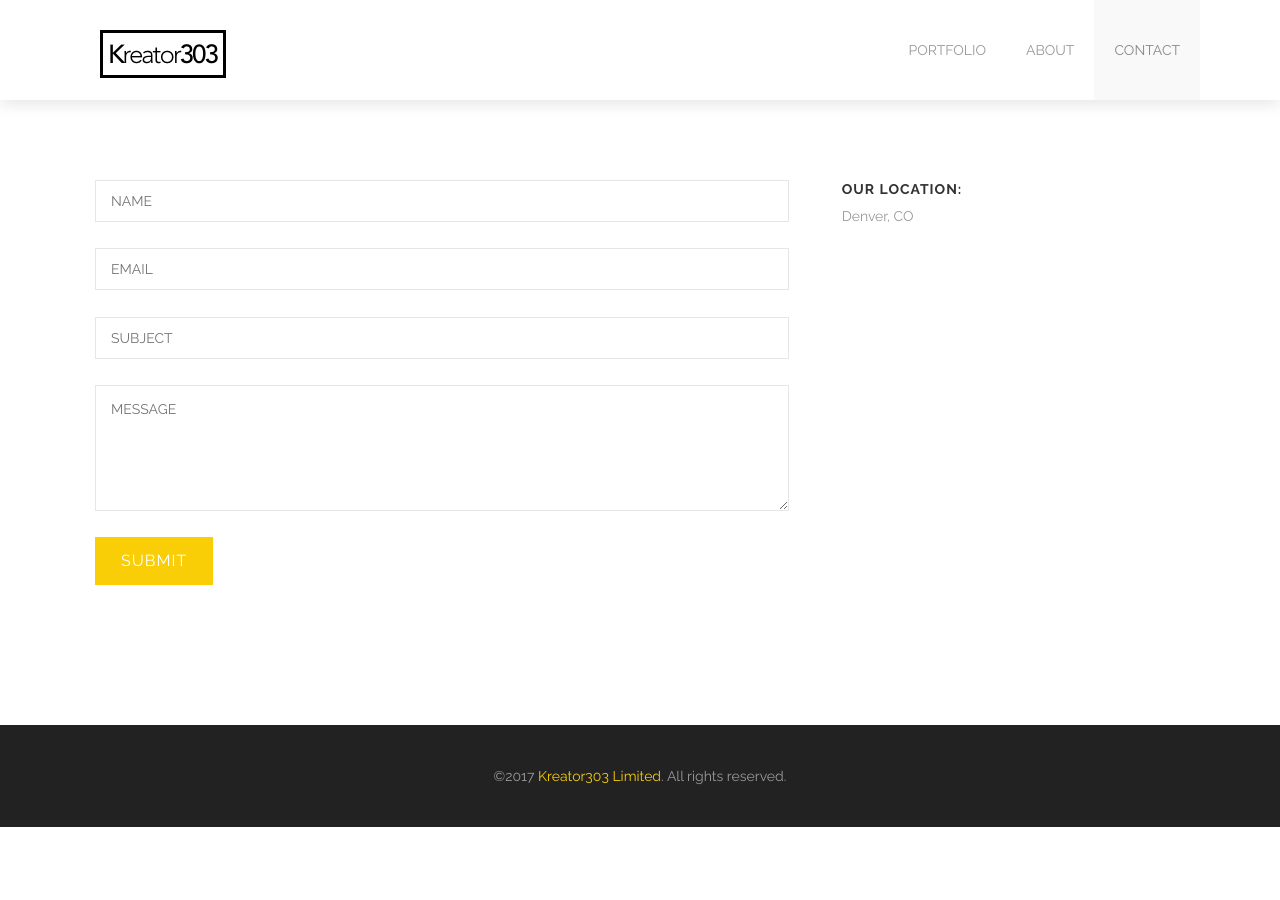
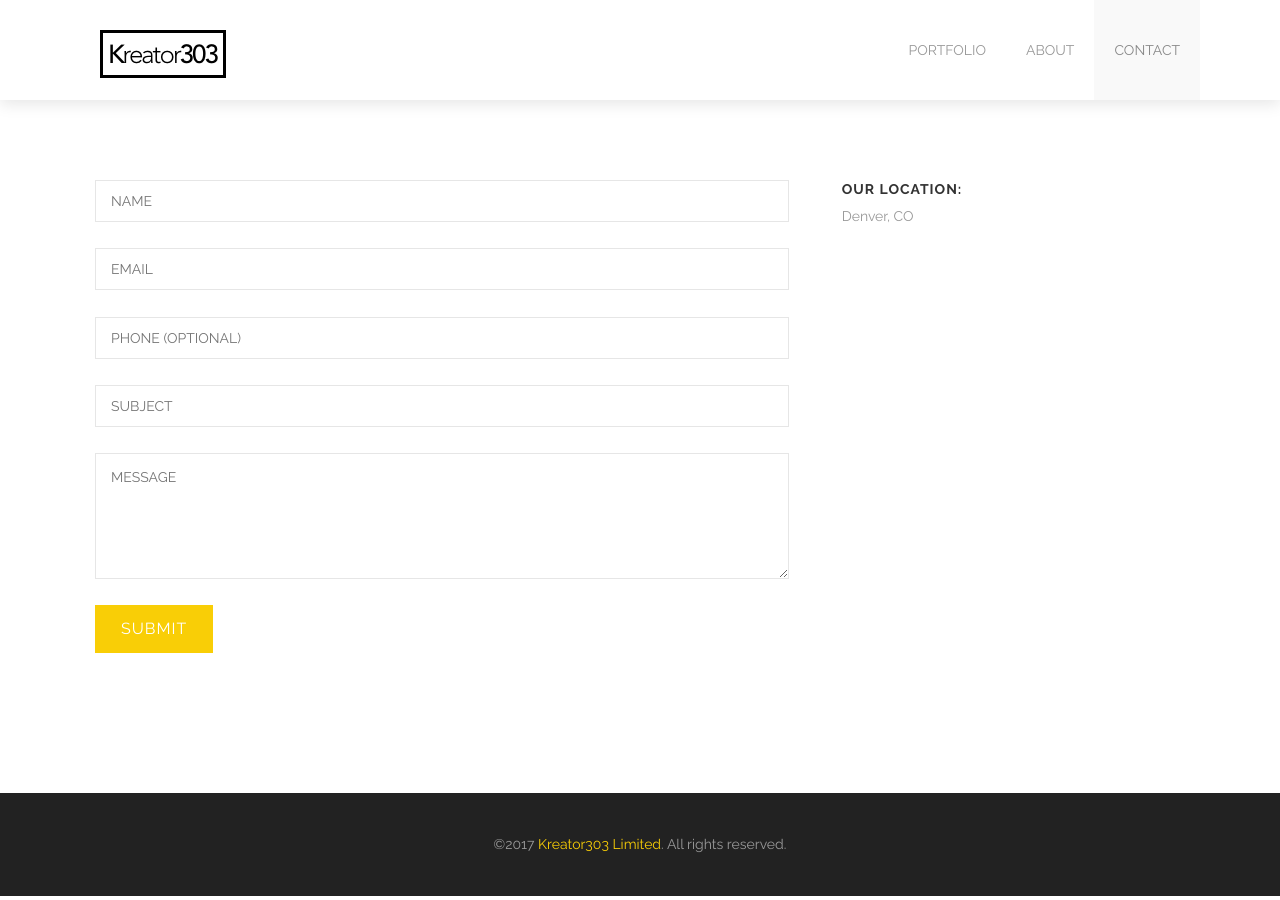
Before and after one commit to kreator303/kreator303.github.io, a Jekyll site: the page built from contact.html, in a window 1280 px wide. Built offline with Jekyll 4.4.1, drawn with Linux system fonts in a browser that asks for light colours.

Commit message:
Added phone field to contact form

```diff
--- a/contact.html
+++ b/contact.html
@@ -8,9 +8,6 @@ section_id: contact
     <div class='medium-8 columns'>
       <div class='form'>
         <div class='row'>
-
-
-
           <form id='contact_form' method='POST'>
             <div class='large-12 columns'>
               <p id='thanks' style='display: none;'>
@@ -20,13 +17,12 @@ section_id: contact
             <div class='medium-12 columns'>
               <input class='required' name='name' placeholder='NAME' type='text'>
               <input class='required email' name='email' placeholder='EMAIL' type='text'>
+              <input name='phone' placeholder='PHONE (OPTIONAL)' type='text'>
               <input class='required' name='subject' placeholder='SUBJECT' type='text'>
               <textarea class='required' name='message' placeholder='MESSAGE'></textarea>
               <input class='button white' type='submit'>
             </div>
           </form>
-
-
         </div>
       </div>
       <div class='two spacing'></div>
```
Also changed, not shown: images/portfolio/access/sorting.png (added), images/portfolio/advanced-search/filter7.png (added), images/portfolio/collaborate-2-external/job-details.png (added), images/portfolio/collaborate-2-external/modal.png (added), images/portfolio/collaborate-2-internal/create.png (added), images/portfolio/collaborate-2-internal/dashboard.png (added), images/portfolio/collaborate-2-internal/details.png (added), 1 other file.
